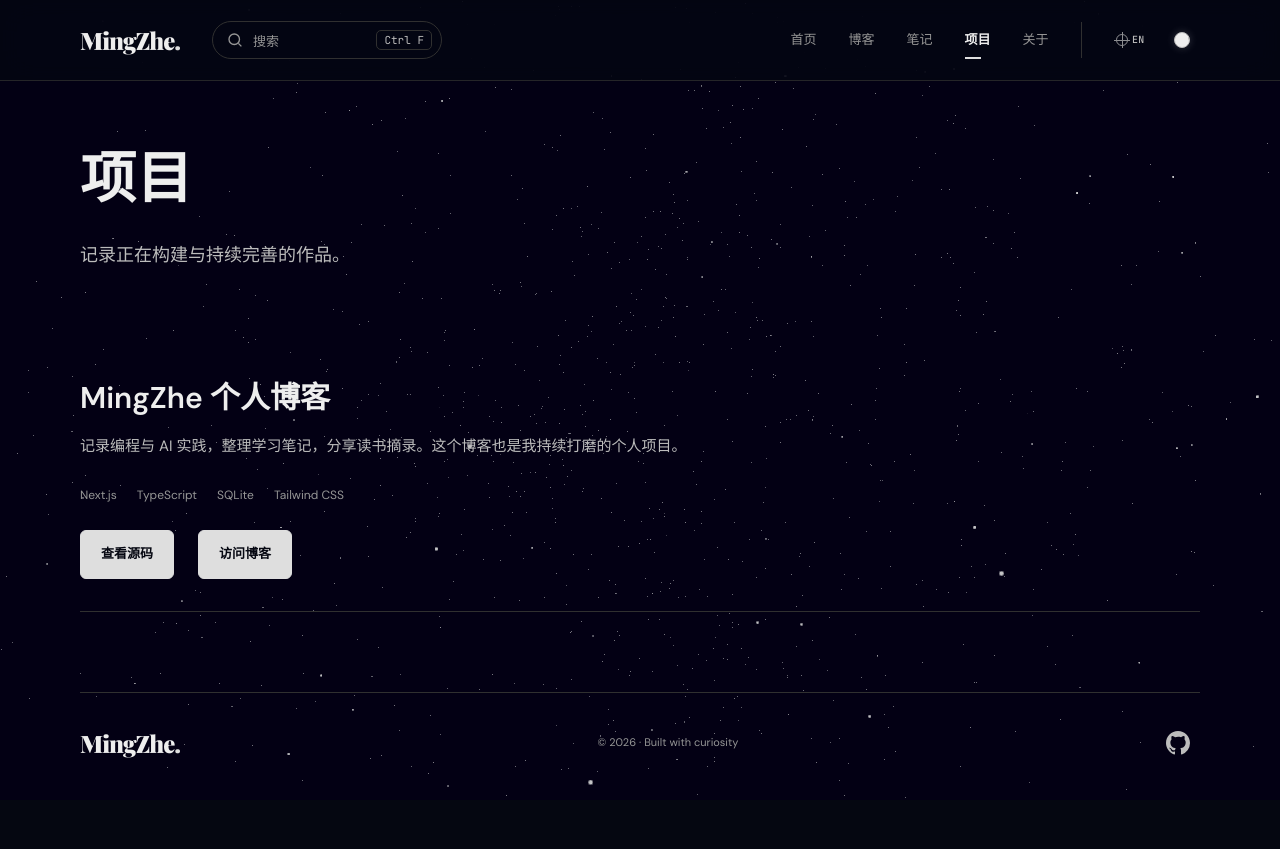
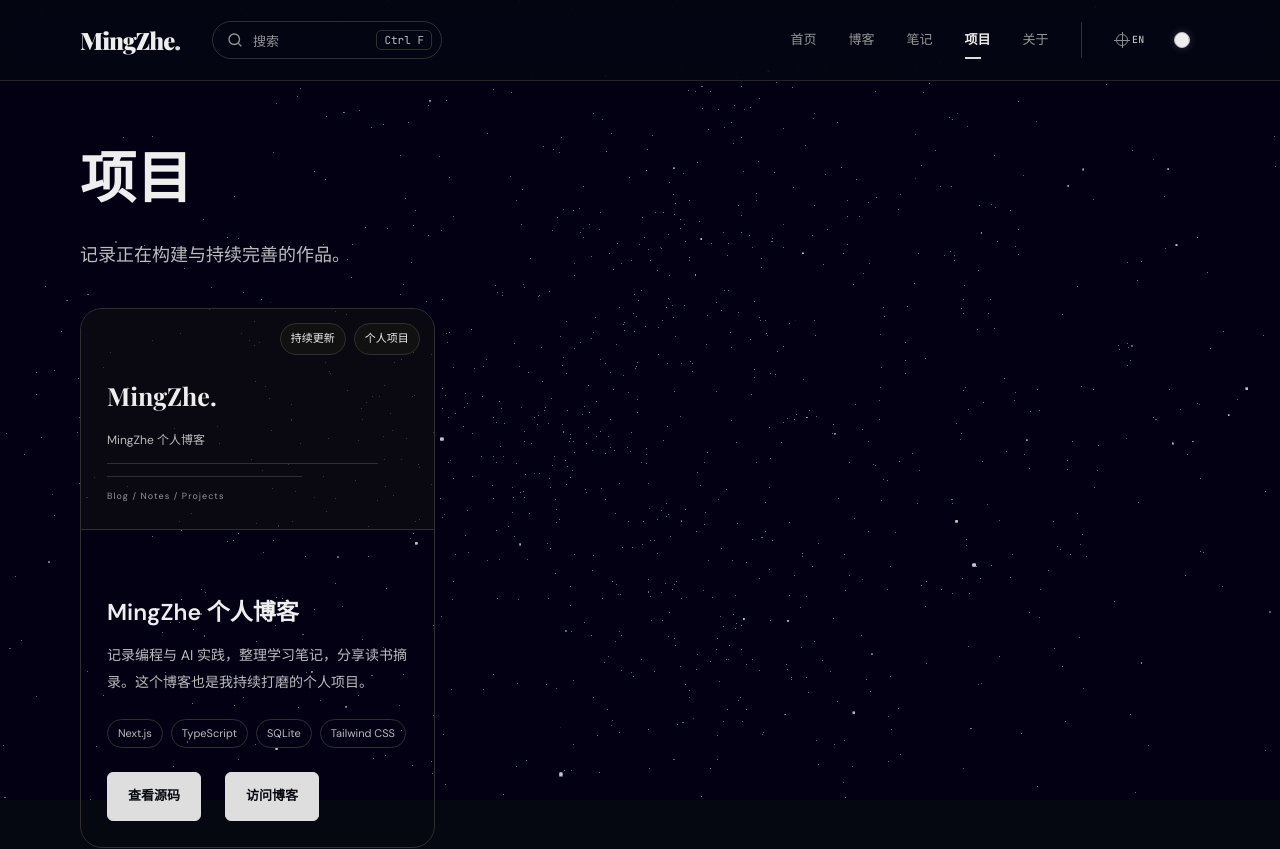
Before and after one commit to MingZhe1008/Blog, a Next.js app: page /projects in a window 1280 px wide. Shown: the top 849 px of the page. Before the commit the page ends 800 px from the top, so only its background shows below. Built offline with nearby package versions, Linux system fonts and the light colour scheme.

Commit message:
style: 项目页面采用封面卡片排版并展示博客示例

```diff
--- a/src/app/(main)/projects/projects-view.tsx
+++ b/src/app/(main)/projects/projects-view.tsx
@@ -13,6 +13,16 @@
       </header>
       <section className="projects-list" aria-label={t("title")}>
         <article className="project-entry">
+          <Link href="/blog" className="project-cover" aria-label={t("visit")}>
+            <div className="project-badges"><span>{t("status")}</span><span>{t("type")}</span></div>
+            <div className="project-preview" aria-hidden="true">
+              <span className="project-preview__brand">MingZhe.</span>
+              <span className="project-preview__title">{t("blogTitle")}</span>
+              <span className="project-preview__line" /><span className="project-preview__line" />
+              <span className="project-preview__tags">Blog / Notes / Projects</span>
+            </div>
+          </Link>
+          <div className="project-entry__body">
           <h2>{t("blogTitle")}</h2>
           <p className="project-description">{t("blogDescription")}</p>
           <ul className="project-stack" aria-label="Tech stack">
@@ -22,6 +32,7 @@
             <a className="primary-link" href="https://github.com/MingZhe1008/Blog" target="_blank" rel="noopener noreferrer">{t("source")}</a>
             <Link className="primary-link" href="/blog">{t("visit")}</Link>
           </div>
+          </div>
         </article>
       </section>
     </main>
--- a/src/app/editorial.css
+++ b/src/app/editorial.css
@@ -14,12 +14,25 @@
 .editorial-page { width: min(1120px, calc(100% - 64px)); margin: auto; padding-bottom: 80px; }
 .projects-page { padding-top: 64px; }
 .projects-page h1 { font-size: clamp(36px, 6vw, 56px); line-height: 1.2; }
-.projects-list { margin-top: 36px; }
-.project-entry { padding: 32px 0; border-bottom: 1px solid var(--color-border); }
-.project-entry h2 { font-size: clamp(23px, 4vw, 30px); margin-bottom: 16px; }
-.project-description { max-width: 640px; color: var(--color-text-secondary); line-height: 1.9; }
-.project-stack { display: flex; flex-wrap: wrap; gap: 10px 20px; list-style: none; padding: 0; margin: 24px 0; color: var(--color-text-muted); font-size: 12px; }
+.projects-list { margin-top: 36px; display: grid; grid-template-columns: repeat(3, minmax(0, 1fr)); gap: 28px; align-items: start; }
+.project-entry { min-width: 0; border: 1px solid var(--color-border); border-radius: 22px; overflow: hidden; background: transparent; }
+.project-cover { display: block; position: relative; aspect-ratio: 16 / 10; overflow: hidden; border-bottom: 1px solid var(--color-border); background: color-mix(in srgb, var(--color-bg-surface) 55%, transparent); }
+.project-badges { position: absolute; top: 14px; right: 14px; display: flex; flex-wrap: wrap; gap: 8px; z-index: 1; }
+.project-badges span { padding: 5px 10px; border-radius: 999px; font-size: 11px; color: var(--color-text-primary); background: var(--color-bg-surface); border: 1px solid var(--color-border); }
+.project-preview { padding: 26px; padding-top: 65px; display: flex; flex-direction: column; gap: 12px; }
+.project-preview__brand { font-family: var(--font-display); font-size: 25px; font-weight: 700; }
+.project-preview__title { font-size: 12px; color: var(--color-text-secondary); }
+.project-preview__line { width: 90%; height: 1px; background: var(--color-border); }
+.project-preview__line + .project-preview__line { width: 65%; }
+.project-preview__tags { font-size: 9px; letter-spacing: .12em; color: var(--color-text-muted); }
+.project-entry__body { padding: 26px; }
+.project-entry h2 { font-size: 23px; line-height: 1.4; margin-bottom: 14px; }
+.project-description { color: var(--color-text-secondary); font-size: 14px; line-height: 1.9; }
+.project-stack { display: flex; flex-wrap: wrap; gap: 8px; list-style: none; padding: 0; margin: 24px 0; color: var(--color-text-secondary); font-size: 11px; }
+.project-stack li { padding: 4px 10px; border: 1px solid var(--color-border); border-radius: 999px; }
 .project-links { display: flex; flex-wrap: wrap; gap: 24px; }
+@media(max-width:1000px) { .projects-list { grid-template-columns: repeat(2, minmax(0, 1fr)); } }
+@media(max-width:600px) { .projects-list { grid-template-columns: minmax(0, 1fr); } .projects-page { padding-top: 36px; } }
 .site-header .editorial-nav { width: min(1120px, calc(100% - 64px)); min-height: 80px; gap: 32px; }
 .wordmark { font-family: var(--font-display), serif; font-size: 24px; font-weight: 900; letter-spacing: -1px; color: var(--color-text-primary); white-space: nowrap; }
 .wordmark span { color: var(--color-accent); }
--- a/src/components/i18n-provider.tsx
+++ b/src/components/i18n-provider.tsx
@@ -35,7 +35,7 @@
   projects: {
     title: "项目", intro: "记录正在构建与持续完善的作品。",
     blogTitle: "MingZhe 个人博客", blogDescription: "记录编程与 AI 实践，整理学习笔记，分享读书摘录。这个博客也是我持续打磨的个人项目。",
-    source: "查看源码", visit: "访问博客",
+    source: "查看源码", visit: "访问博客", status: "持续更新", type: "个人项目",
   },
   search: { open: "打开站内搜索", placeholder: "搜索", prompt: "搜索已发布的博客和笔记", loading: "正在搜索…", empty: "没有找到相关内容", article: "博客", note: "笔记" },
   excerpts: {
@@ -167,7 +167,7 @@
   projects: {
     title: "Projects", intro: "Things I am building and refining over time.",
     blogTitle: "MingZhe Personal Blog", blogDescription: "Writing about programming and AI, organizing learning notes, and sharing reading excerpts. This blog is also a personal project I continue to refine.",
-    source: "View source", visit: "Visit blog",
+    source: "View source", visit: "Visit blog", status: "In progress", type: "Personal project",
   },
   search: { open: "Open site search", placeholder: "Search", prompt: "Search published articles and notes", loading: "Searching…", empty: "No matching content", article: "Article", note: "Note" },
   excerpts: {
```
